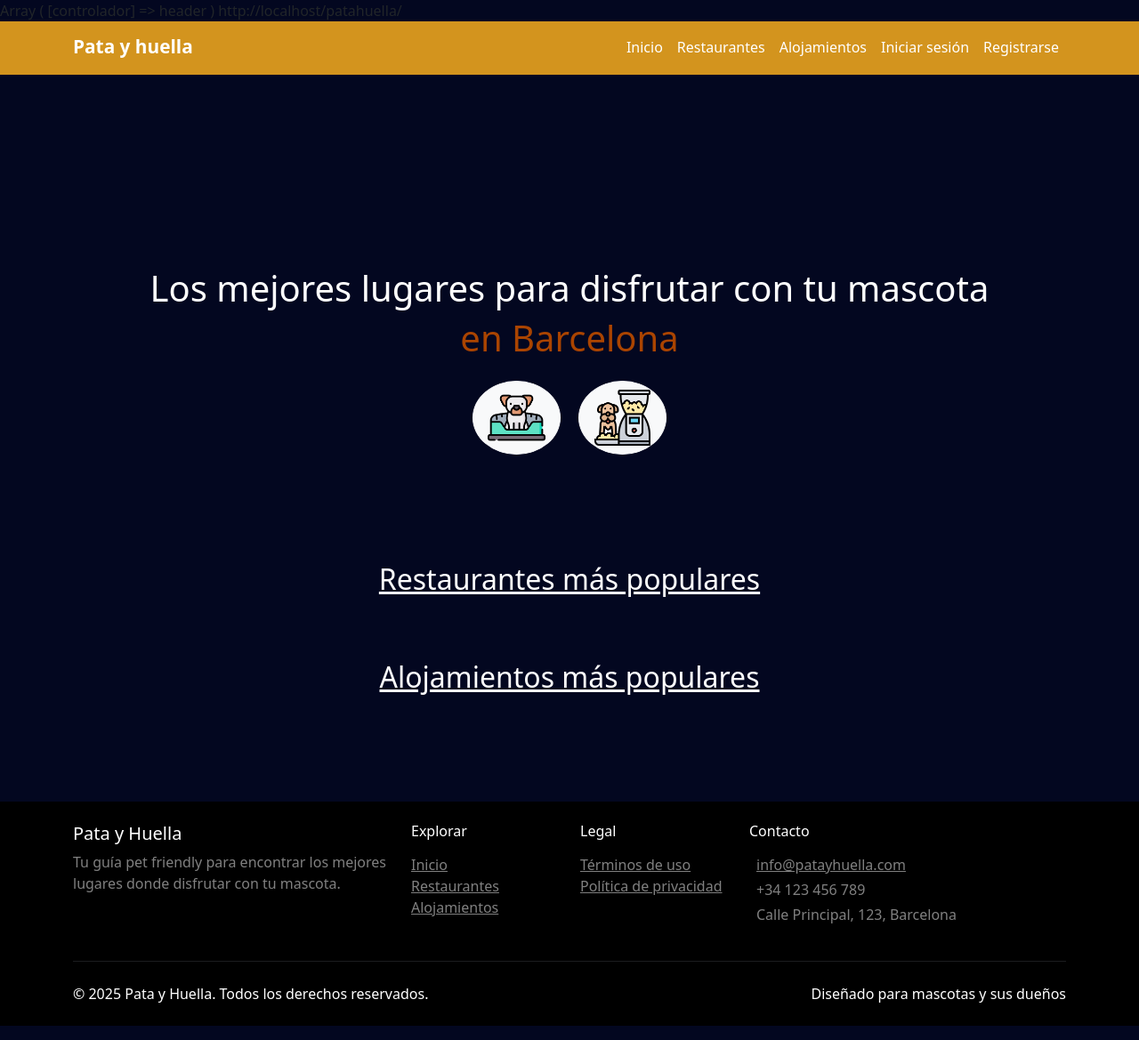
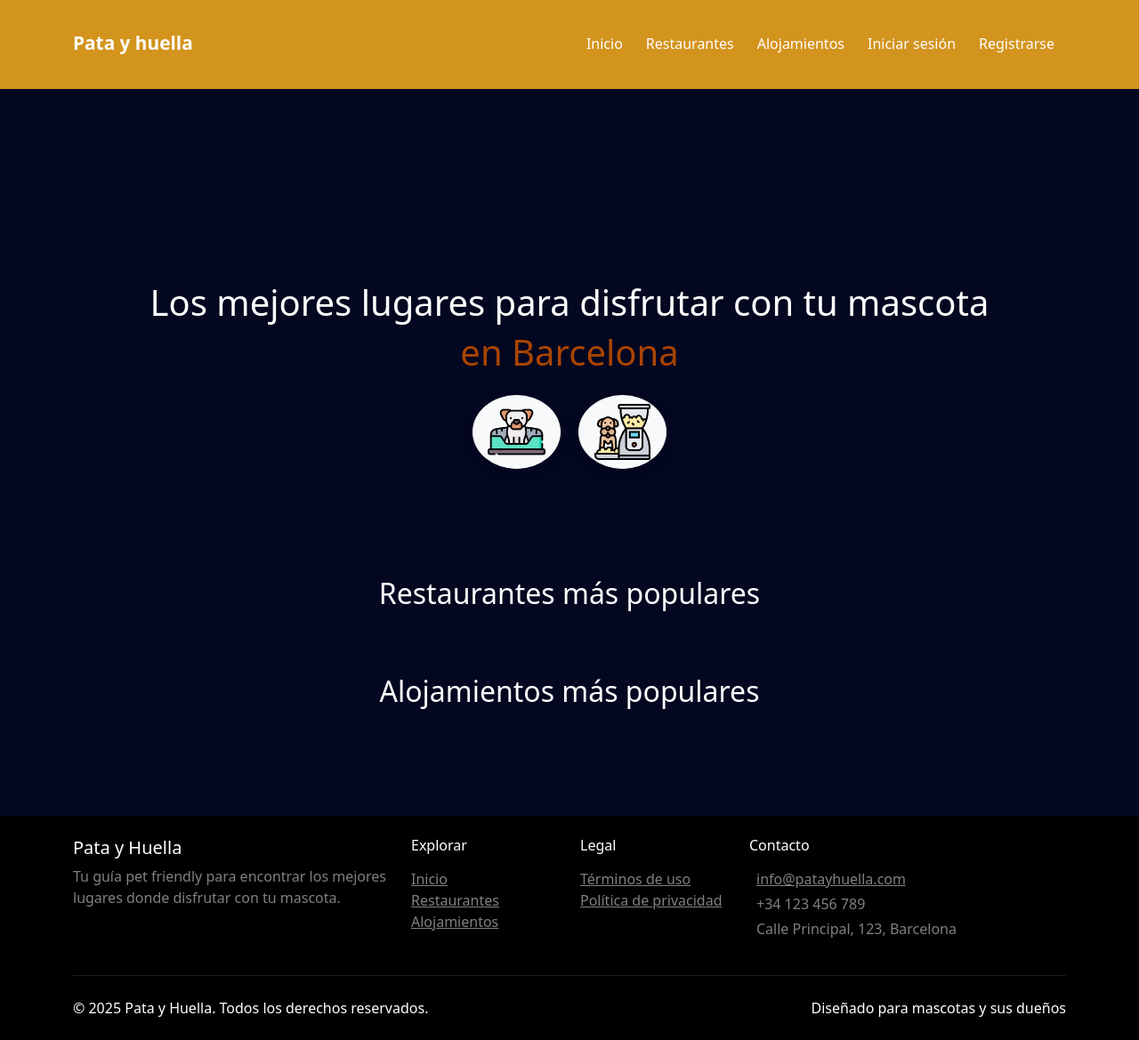
Before and after one commit to laadylaaura/patahuella, a PHP site: page /patahuella/header in a window 1280 px wide. Shown: the whole page at 89% size. Run offline with PHP 8.4, Linux system fonts and the light colour scheme; data that the repository does not hold is empty.

Commit message:
retoques hoovers

```diff
--- a/assets/css/index.css
+++ b/assets/css/index.css
@@ -12,50 +12,111 @@ body {
   background-color: #030720;
 }
 
-/* Estructura principal */
+/* ESTRUCTURA PRINCIPAL */
 .content-wrapper {
   flex: 1 0 auto;
   display: flex;
   flex-direction: column;
 }
 
-/* Header */
+/* HEADER Y NAVEGACIÓN */
 header {
-  min-height: 60px;
+  min-height: 100px;
   background-color: #d3941e;
   position: sticky;
   top: 0;
   z-index: 1000;
   width: 100%;
   padding: 0;
+  display: flex;
+  align-items: center;
 }
 
-/* Ajustes responsive para el navbar */
 .navbar {
-  padding: 0.5rem 1rem;
+  padding: 0 1rem;
   margin: 0;
+  width: 100%;
 }
 
+.navbar .container {
+  display: flex;
+  align-items: center;
+  height: 100%;
+}
+
+/* Logo y marca */
 .navbar-brand {
   color: white !important;
   font-size: 1.3rem;
   font-weight: bold;
+  position: relative;
+  transition: all 0.3s ease;
+  padding-right: 0;
+  border-bottom: 2px solid transparent;
 }
 
-.navbar-nav .nav-link {
+.navbar-brand::before {
+  content: '';
+}
+
+.navbar-brand::after {
+  content: '🐾';
+  position: absolute;
+  right: -30px;
+  top: 50%;
+  transform: translateY(-50%);
+  font-size: 1rem;
+  opacity: 0;
+  filter: none;
+  transition: all 0.4s ease;
+}
+
+.navbar-brand:hover {
+  border-bottom: 2px solid white;
+}
+
+.navbar-brand:hover::after {
+  opacity: 1;
+  right: -25px;
+  transform: translateY(-50%) rotate(-5deg);
+}
+
+/* Enlaces de navegación */
+.navbar-nav .nav-link,
+.navbar-nav .nav-item .nav-link {
   color: white !important;
-  padding: 0.5rem 1rem;
+  font-weight: normal;
+  margin: 0 5px;
+  border-bottom: 2px solid transparent;
+  position: relative;
   transition: all 0.3s ease;
 }
 
-
-.navbar-nav .nav-link:hover {
-  color: rgba(255, 255, 255, 0.8) !important;
-  background-color: rgba(0, 0, 0, 0.1);
-  border-radius: 4px;
+.navbar-nav .nav-link:hover,
+.navbar-nav .nav-item .nav-link:hover {
+  color: white !important;
+  font-weight: bold;
+  transform: scale(1.05);
+  border-bottom: 2px solid white;
+  letter-spacing: 0.5px;
 }
 
+.navbar-nav .nav-item .nav-link::after {
+  content: '';
+  position: absolute;
+  width: 0;
+  height: 2px;
+  bottom: 0;
+  left: 0;
+  background-color: white;
+  transition: width 0.3s ease;
+}
 
+.navbar-nav .nav-item .nav-link:hover::after {
+  width: 100%;
+}
+
+/* Botón de navegación móvil */
 .navbar-toggler {
   border: 1px solid rgba(255, 255, 255, 0.5);
   padding: 0.25rem 0.5rem;
@@ -67,7 +128,240 @@ header {
   height: 1.5em;
 }
 
-/* Media queries para ajustes responsive */
+/* SECCIÓN WELCOME */
+#welcome {
+  height: 500px;
+  background-color: #030720;
+}
+
+#welcomeText {
+  margin-top: 120px;
+}
+
+#welcome h1:nth-child(1) {
+  color: white;
+  font-weight: bold;
+}
+
+#welcome h1:nth-child(2) {
+  color: rgb(170, 68, 0);
+}
+
+/* Botones circulares en Welcome */
+#welcome .btn-light {
+  transition: all 0.3s ease;
+  box-shadow: 0 5px 15px rgba(0,0,0,0.1);
+  overflow: hidden;
+}
+
+#welcome .btn-light:hover {
+  transform: translateY(-5px);
+  box-shadow: 0 10px 20px rgba(0,0,0,0.2);
+}
+
+#welcome .btn-light img {
+  transition: all 0.3s ease;
+}
+
+#welcome .btn-light:nth-child(1) img {
+  animation: float 3s ease-in-out infinite;
+}
+
+#welcome .btn-light:nth-child(2) img {
+  animation: pulse 3s ease-in-out infinite;
+}
+
+#welcome .btn-light:hover::after {
+  content: '';
+  position: absolute;
+  top: -50%;
+  left: -60%;
+  width: 200%;
+  height: 200%;
+  background: rgba(255,255,255,0.13);
+  transform: rotate(35deg);
+  transition: all 0.55s ease-in-out;
+}
+
+/* TÍTULOS Y ENCABEZADOS */
+.h1-Res, .h1-Alo {
+  color: rgb(0, 0, 0);
+  text-decoration: underline;
+  font-family: 'Times New Roman', Times, serif;
+  font-size: 50px;
+}
+
+.card-title {
+  color: rgb(0, 0, 0);
+  text-decoration: underline;
+  font-family: 'Times New Roman', Times, serif;
+  font-size: 22px;
+}
+
+/* TARJETAS Y CONTENEDORES */
+.card {
+  background-color: #eeee97 !important;
+  border-color: white !important;
+  margin-bottom: 20px;
+}
+
+.card-f {
+  border-radius: 15px;
+}
+
+/* SECCIÓN CONTACTO */
+#seccionContacto {
+  background-color: #eeee97;
+  padding: 50px 0 70px 0;
+  margin: 0 0 -20px 0;
+  width: 100%;
+  position: relative;
+  z-index: 1;
+}
+
+#contenedorContacto {
+  display: flex;
+  justify-content: center;
+  align-items: center;
+}
+
+#registroContainer {
+  background-color: #030720;
+}
+
+/* BOTONES */
+.btn.btn1 {
+  background-color: blue !important;
+  border-color: blue !important;
+  color: #fff !important;
+}
+
+/* Botón naranja (btn2) */
+.btn.btn2 {
+  position: relative;
+  overflow: hidden;
+  transition: all 0.3s ease;
+  background-color: rgb(170, 68, 0) !important;
+  border-color: rgb(170, 68, 0) !important;
+  color: #fff !important;
+}
+
+.btn.btn2:hover {
+  background-color: rgb(145, 55, 0) !important;
+  border-color: rgb(145, 55, 0) !important;
+  box-shadow: 0 4px 8px rgba(0, 0, 0, 0.1);
+}
+
+.btn.btn2:active {
+  background-color: rgb(135, 50, 0) !important;
+  border-color: rgb(135, 50, 0) !important;
+  box-shadow: 0 2px 4px rgba(0, 0, 0, 0.1);
+}
+
+/* Botón primario */
+.btn-primary {
+  position: relative;
+  overflow: hidden;
+  transition: all 0.3s ease;
+  background-color: #0d6efd;
+  border-color: #0d6efd;
+}
+
+.btn-primary:hover {
+  background-color: #0b5ed7;
+  border-color: #0a58ca;
+  transform: translateY(-2px);
+  box-shadow: 0 4px 8px rgba(0, 0, 0, 0.2);
+}
+
+.btn-primary:active {
+  transform: translateY(1px);
+  box-shadow: 0 2px 4px rgba(0, 0, 0, 0.1);
+  background-color: #0a53be;
+  border-color: #0a53be;
+}
+
+.btn-primary::after {
+  content: '';
+  position: absolute;
+  top: 50%;
+  left: 50%;
+  width: 5px;
+  height: 5px;
+  background: rgba(255, 255, 255, 0.5);
+  opacity: 0;
+  border-radius: 100%;
+  transform: scale(1, 1) translate(-50%, -50%);
+  transform-origin: 50% 50%;
+}
+
+/* FOOTER */
+footer {
+  flex-shrink: 0;
+  background-color: #000000;
+  width: 100%;
+  padding: 30px 0;
+  margin: 0;
+  position: relative;
+  z-index: 2;
+}
+
+/* Enlace de contacto en footer */
+footer h6 a.text-white {
+  position: relative;
+  transition: all 0.3s ease;
+  padding-right: 22px;
+  display: inline-block;
+}
+
+footer h6 a.text-white::after {
+  content: '→';
+  position: absolute;
+  right: 0;
+  opacity: 0;
+  transform: translateX(-5px);
+  transition: all 0.3s ease;
+}
+
+footer h6 a.text-white:hover {
+  color: #d3941e !important;
+  text-decoration: underline !important;
+  padding-right: 28px;
+}
+
+footer h6 a.text-white:hover::after {
+  opacity: 1;
+  transform: translateX(0);
+}
+
+/* PAGINACIÓN */
+.pagination .page-item .page-link {
+  color: #d3941e;
+  border-color: rgba(211, 148, 30, 0.2);
+  background-color: white;
+  transition: all 0.3s ease;
+}
+
+.pagination .page-item .page-link:hover {
+  background-color: #d3941e;
+  color: white;
+  border-color: #d3941e;
+}
+
+.pagination .page-item.active .page-link {
+  background-color: #d3941e !important;
+  border-color: #d3941e !important;
+  color: white !important;
+  font-weight: bold;
+}
+
+.pagination .page-item.disabled .page-link {
+  color: #ccc;
+  border-color: #eee;
+  background-color: #f8f8f8;
+}
+
+/* MEDIA QUERIES */
 @media (max-width: 991.98px) {
   .navbar-collapse {
     position: absolute;
--- a/config/Enrutador.php
+++ b/config/Enrutador.php
@@ -8,7 +8,6 @@ public function getRuta(){
     $conf = Configuracion::getInstance();
 
     $ruta = $conf->getRutaServidor();
-    echo $ruta;
     return $ruta;
 }
 
--- a/controladores/Controlador.php
+++ b/controladores/Controlador.php
@@ -8,7 +8,6 @@ class Controlador
 
     public function main()
     {
-       print_r($_GET);
         $controlador="";
         $accion="";
         if (isset($_GET["controlador"]) and !empty($_GET["controlador"]))
--- a/vistas/recomendados.php
+++ b/vistas/recomendados.php
@@ -210,7 +210,7 @@ $conexion->close();
 <div class="container mt-5">
     <!-- Restaurantes más visitados -->
     <section class="mb-5">
-        <h2 class="text-center mb-4 text-white text-decoration-underline">Restaurantes más populares</h2>
+        <h2 class="text-center mb-4 text-white ">Restaurantes más populares</h2>
         <div class="row">
             <?php foreach ($restaurantesPopulares as $restaurante): ?>
                 <div class="col-md-4 mb-4">
@@ -240,7 +240,7 @@ $conexion->close();
 
     <!-- Alojamientos más visitados -->
     <section class="mb-5">
-        <h2 class="text-center mb-4 text-white text-decoration-underline">Alojamientos más populares</h2>
+        <h2 class="text-center mb-4 text-white ">Alojamientos más populares</h2>
         <div class="row">
             <?php foreach ($alojamientosPopulares as $alojamiento): ?>
                 <div class="col-md-4 mb-4">
```
Also changed, not shown: other parts of assets/css/index.css (+1 -93 lines).
